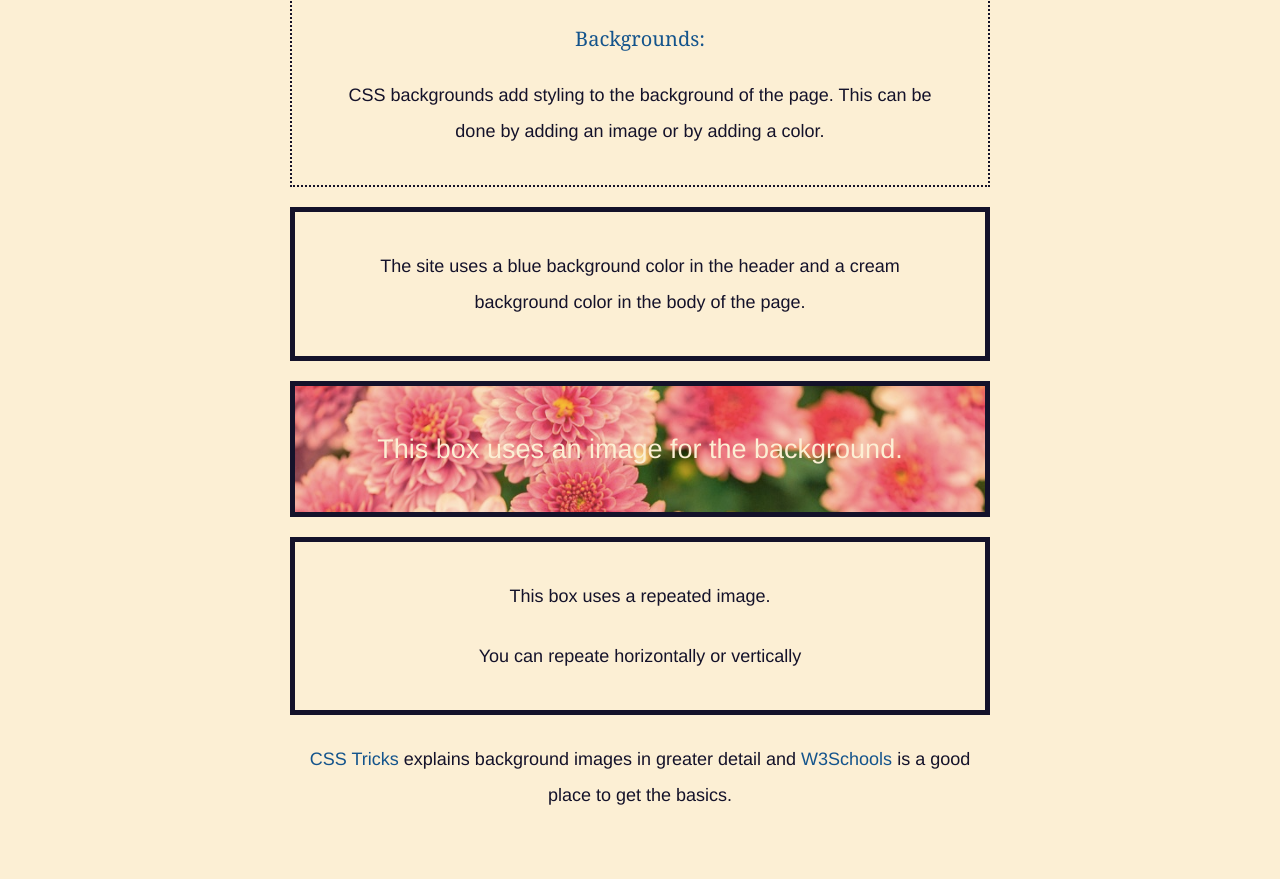
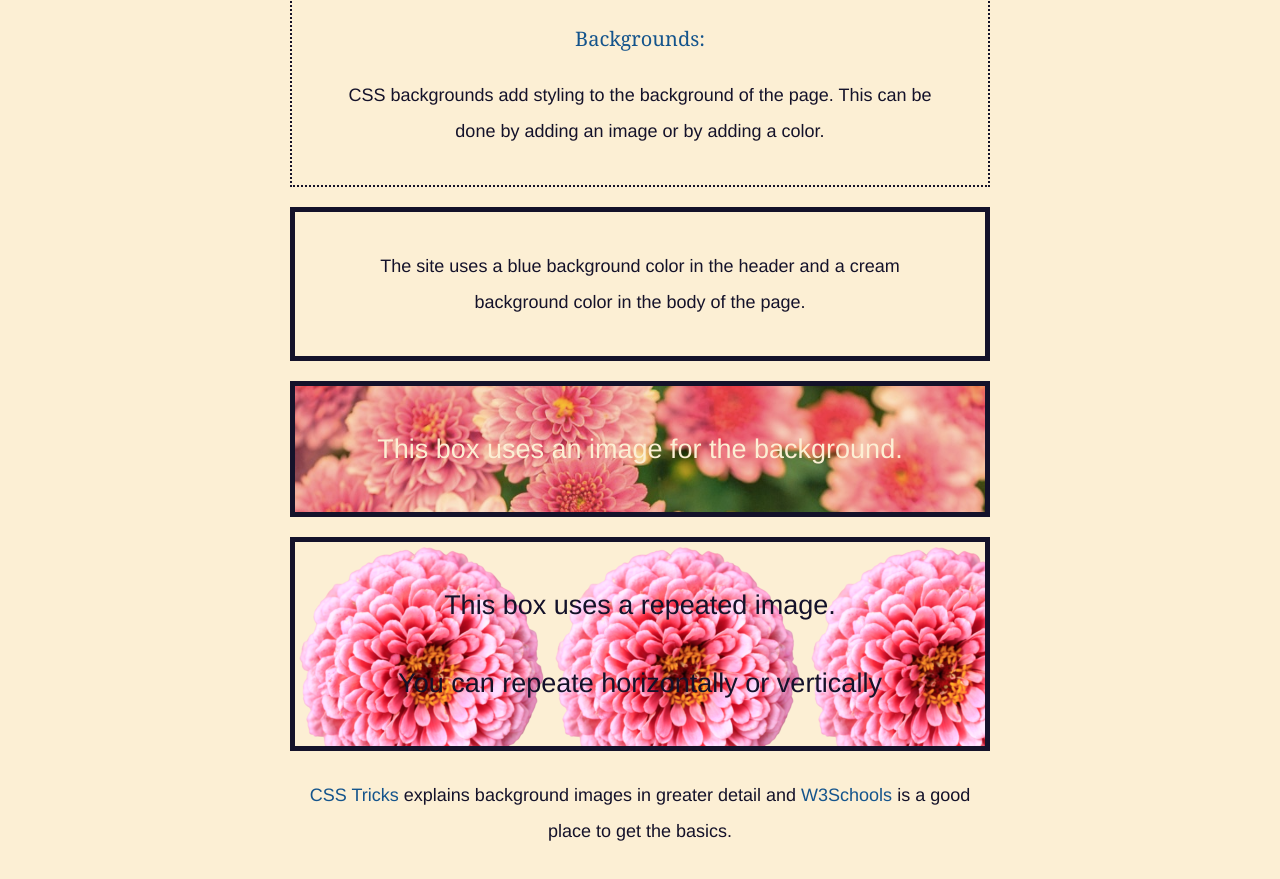
Before and after one commit to chelsey-wiley/css-reference-guide, a plain HTML site: page backgrounds.html in a window 1280 px wide. Shown: the part 117-996 px from the top of the page. Drawn offline with Linux system fonts and the light colour scheme.

Commit message:
feedback corrections: corrected class name for background image on css. removed extra paragraph tag on webfonts.

```diff
--- a/css-styling.css
+++ b/css-styling.css
@@ -179,7 +179,7 @@ text-decoration: none;
 	color: rgb(252,239,212);
 }
 
-.b-rep {
+.background-rep {
 font-size: 1.5em;
 background: url("flower2.png");
 background-repeat: repeat-x;
```
Also changed, not shown: webfonts.html (+0 -1 lines).
